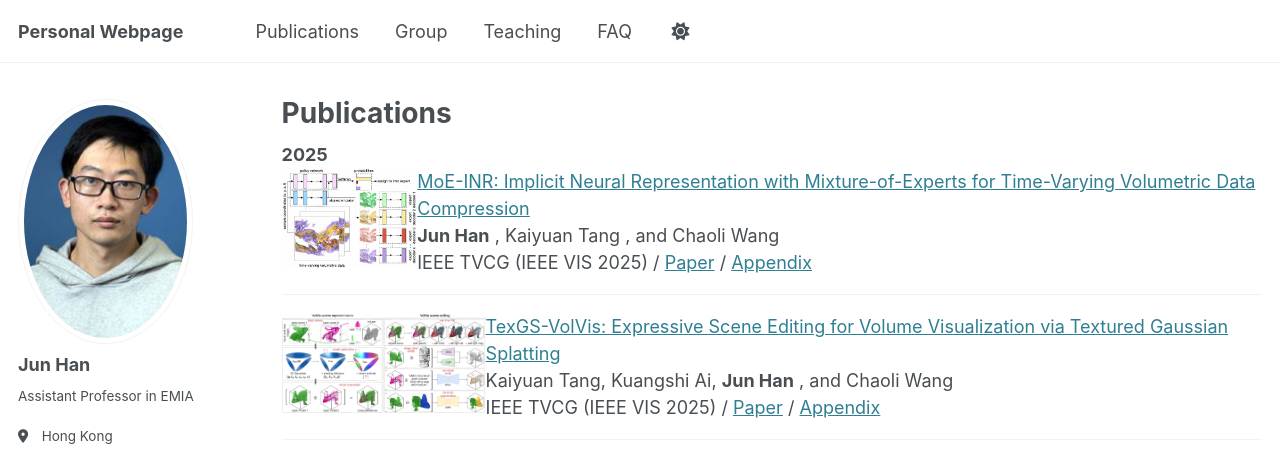
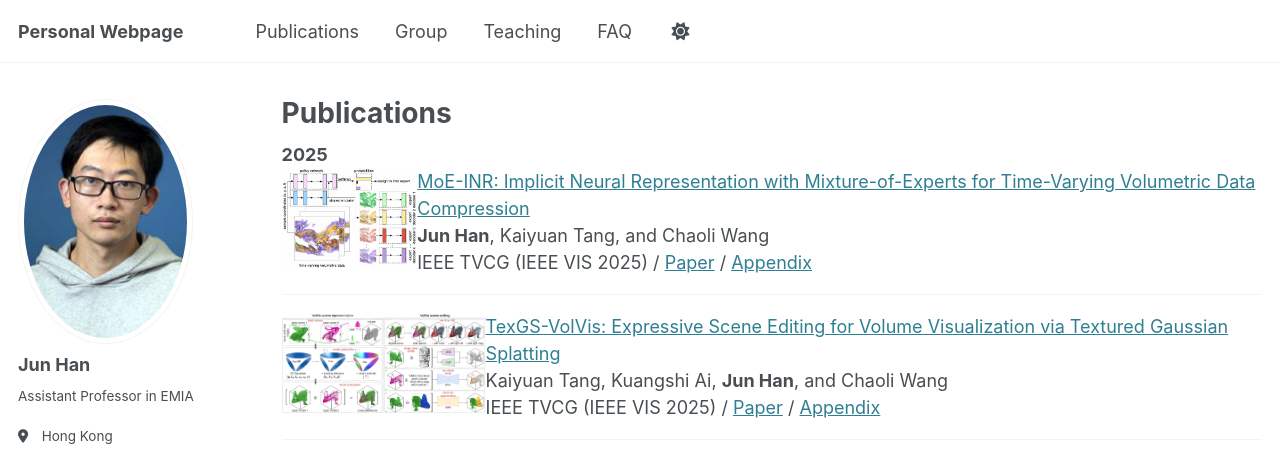
Before and after one commit to stevenhan1991/stevenhan1991.github.io, a Jekyll site: the page built from _pages/publications.md, in a window 1280 px wide and 900 px high. Shown: the top 454 px of the window. Built offline with Jekyll 4.4.1, drawn with Linux system fonts in a browser that asks for light colours; some web fonts are replaced.

Commit message:
Update publications.md

```diff
--- a/_pages/publications.md
+++ b/_pages/publications.md
@@ -17,9 +17,9 @@ redirect_from:
     <div class="title"><a name="Study" href="http://stevenhan1991.github.io/assets/pdf/TexGS.pdf">MoE-INR: Implicit Neural Representation with Mixture-of-Experts for Time-Varying Volumetric Data Compression</a>
     </div>
     <div class="authors">
-		<span class="author"><b>Jun Han</b></span>
-		<span class="author">, Kaiyuan Tang</span>
-		<span class="author">, and Chaoli Wang</span>
+		<span class="author"><b>Jun Han</b>,</span>
+		<span class="author">Kaiyuan Tang,</span>
+		<span class="author">and Chaoli Wang</span>
     </div>
     <div>
                   <span class="venue">IEEE TVCG (IEEE VIS 2025)</span> /
@@ -39,8 +39,8 @@ redirect_from:
     <div class="authors">
 		<span class="author">Kaiyuan Tang,</span>
 	    <span class="author">Kuangshi Ai,</span>
-		<span class="author"><b>Jun Han</b></span>
-		<span class="author">, and Chaoli Wang</span>
+		<span class="author"><b>Jun Han</b>,</span>
+		<span class="author">and Chaoli Wang</span>
     </div>
     <div>
                   <span class="venue">IEEE TVCG (IEEE VIS 2025)</span> /
@@ -57,9 +57,9 @@ redirect_from:
     <div class="title"><a name="Study" href="http://stevenhan1991.github.io/assets/pdf/CD-TVD.pdf">CD-TVD:Contrastive Diffusion for 3D Super-Resolution with Scarce High-Resolution Time-Varying Data</a>
     </div>
     <div class="authors">
-		<span class="author">Chongke Bi, </span>
+		<span class="author">Chongke Bi,</span>
 	    <span class="author">Xin Gao,</span>
-		<span class="author">Jiakang Deng, </span>
+		<span class="author">Jiakang Deng,</span>
 	    <span class="author">Guan Li, and</span>
 		<span class="author"><b>Jun Han</b></span>
     </div>
```
